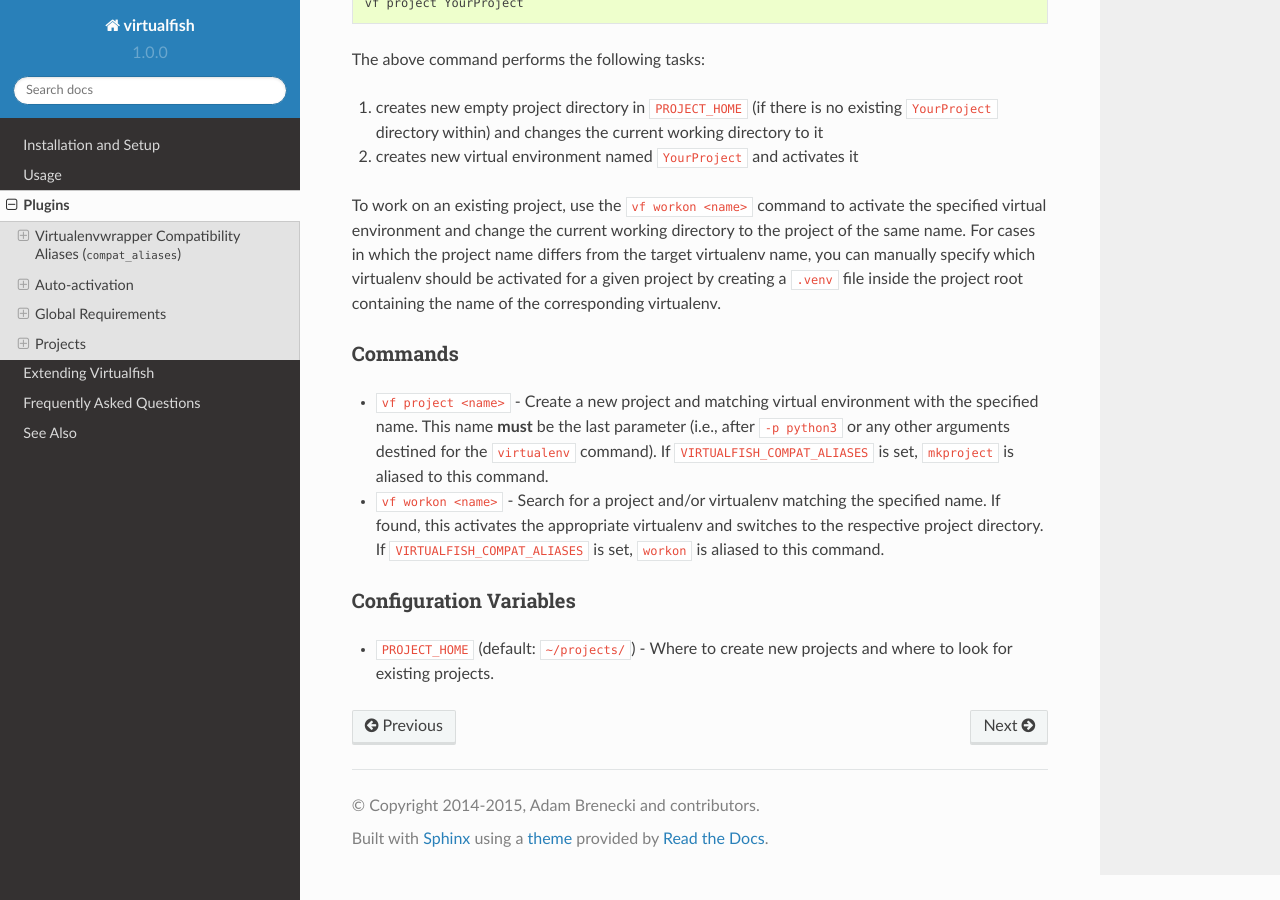
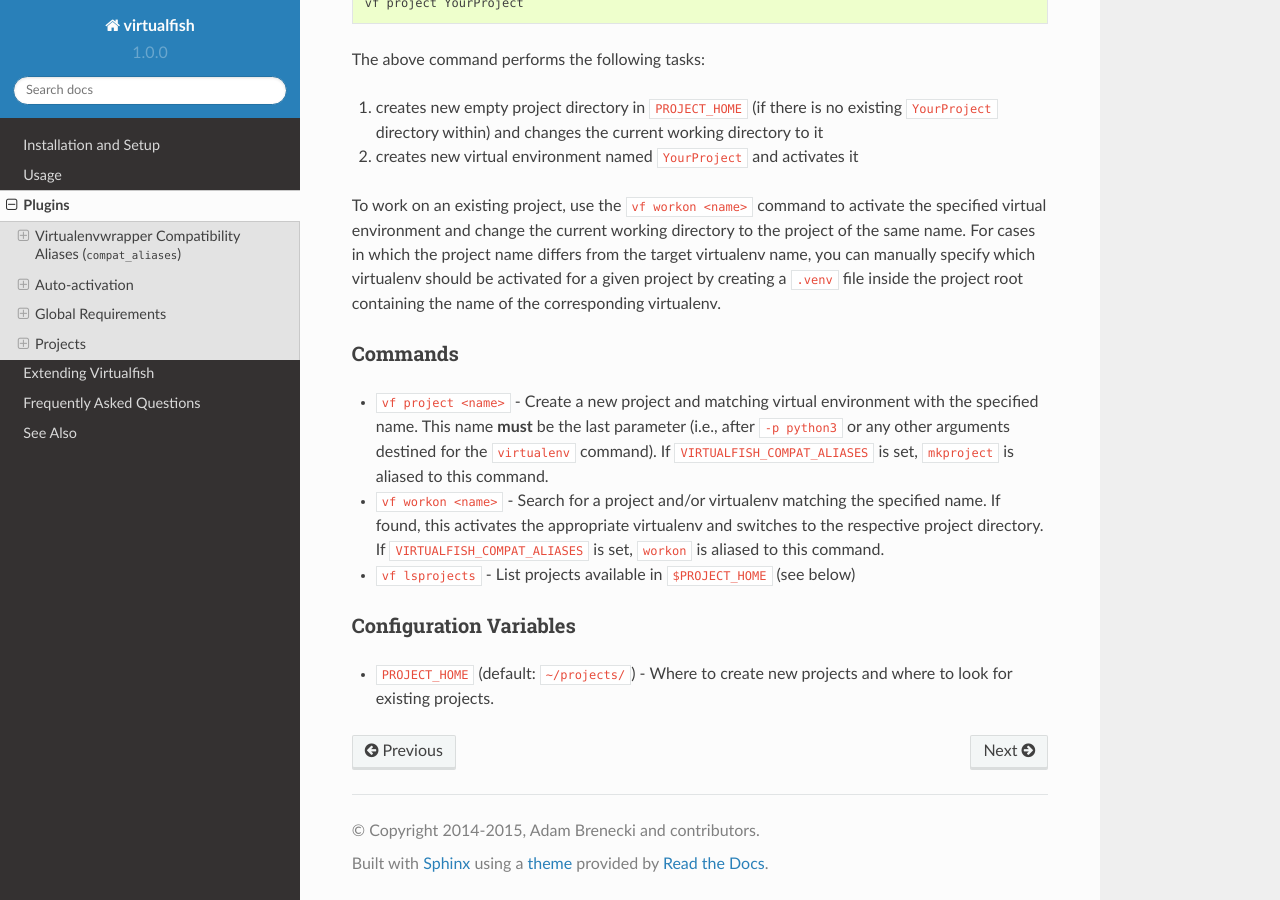
Before and after one commit to justinmayer/virtualfish, a Sphinx documentation site: the page built from docs/plugins.rst, in a window 1280 px wide and 900 px high, scrolled down 1867 px. Built offline with Sphinx 7.4.7 and the Read the Docs theme 2.0.0, drawn with Linux system fonts in a browser that asks for light colours.

Commit message:
docs(plugins): add description for the `vf lsprojects` command
Signed-off-by: Pablo Santiago Blum de Aguiar <scorphus@gmail.com>

```diff
--- a/docs/plugins.rst
+++ b/docs/plugins.rst
@@ -116,6 +116,8 @@
    switches to the respective project directory. If ``VIRTUALFISH_COMPAT_ALIASES``
    is set, ``workon`` is aliased to this command.
 
+-  ``vf lsprojects`` - List projects available in ``$PROJECT_HOME`` (see below)
+
 Configuration Variables
 .......................
 
```
